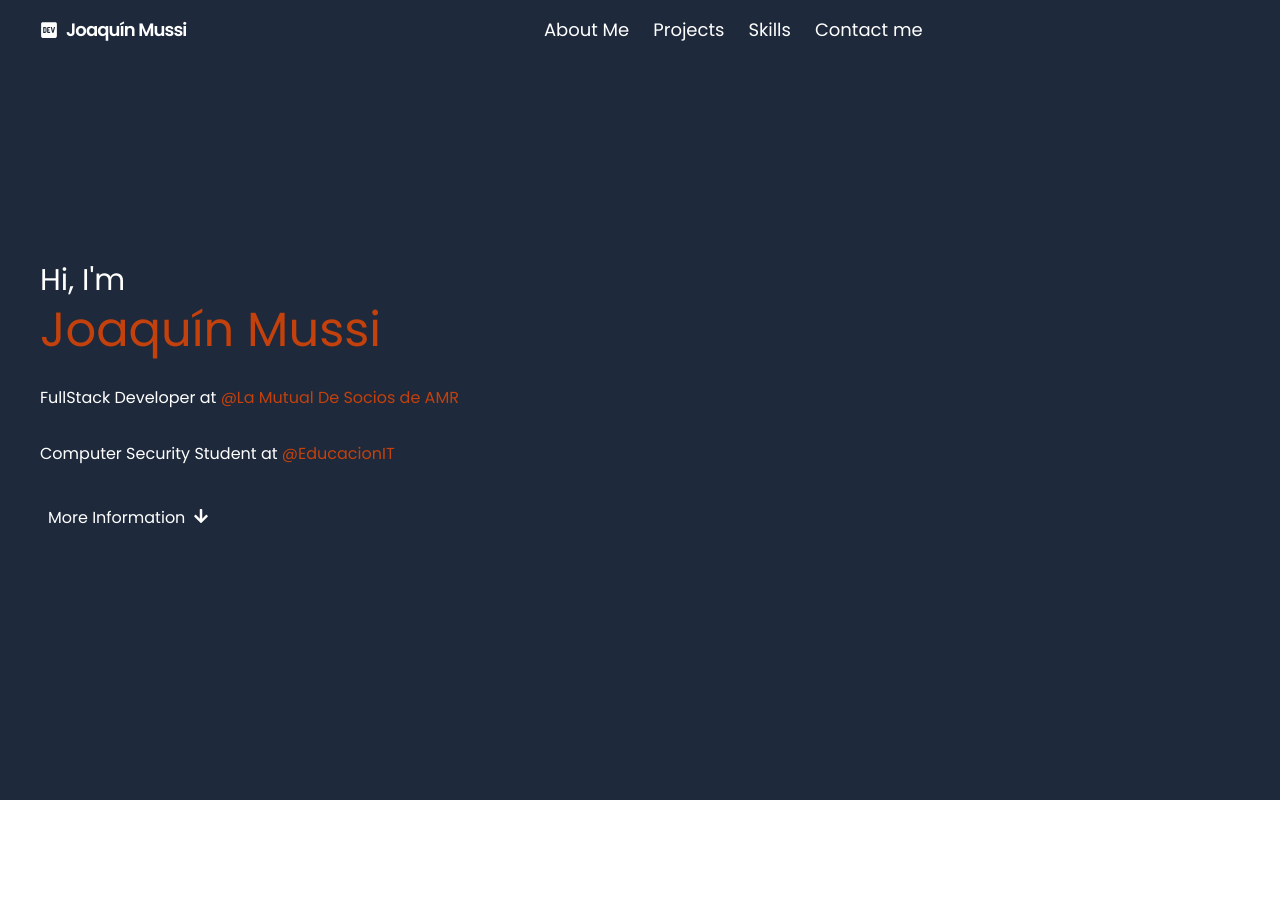
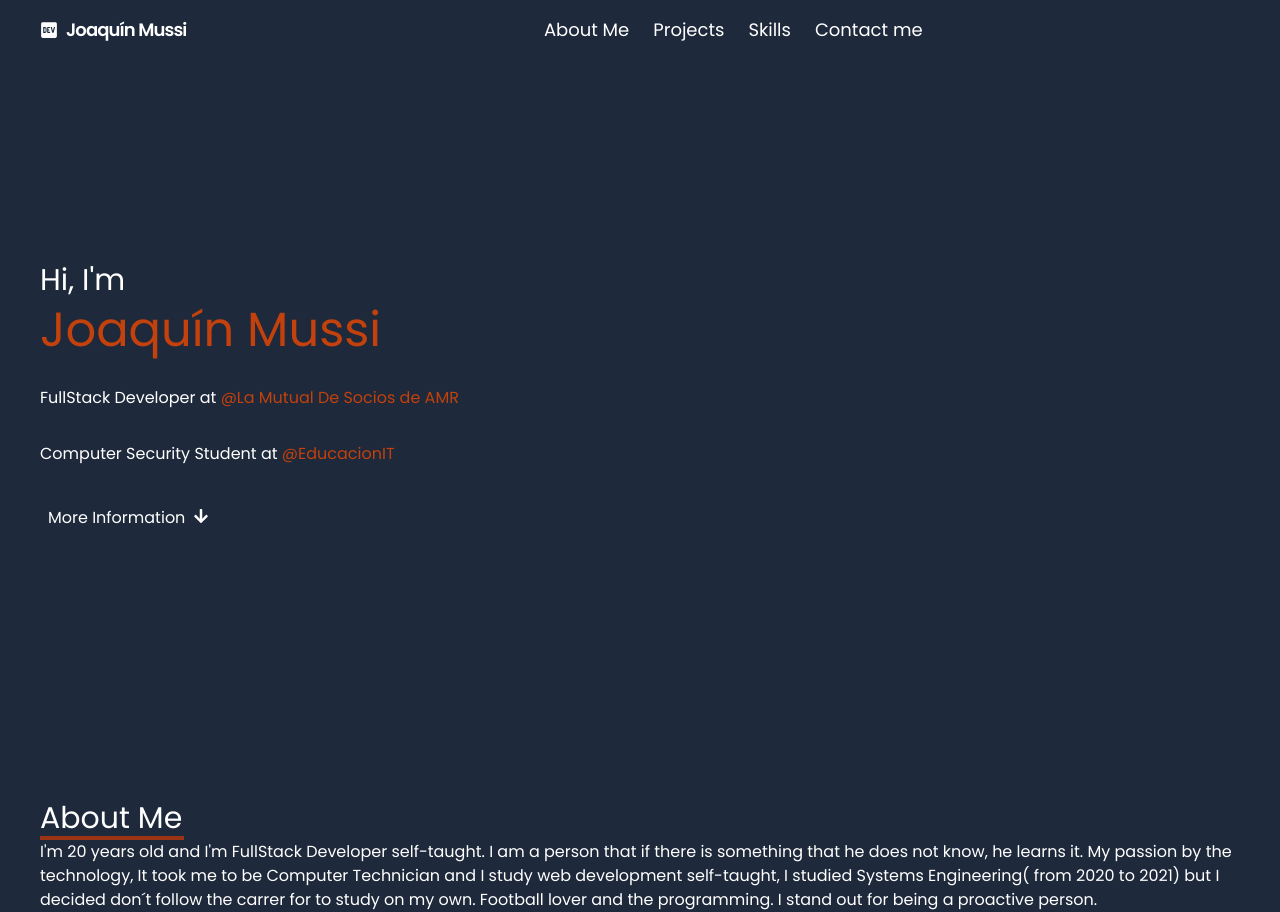
Before and after one commit to MussiDev/Portfolio-Personal, a Next.js app: page / in a window 1280 px wide. Before the commit the page ends 800 px from the top, so only its background shows below. Built offline with nearby package versions, Linux system fonts and the light colour scheme.

Commit message:
add new component to about me

```diff
--- /dev/null
+++ b/components/About/About.tsx
@@ -0,0 +1,41 @@
+import React, { use, useEffect, useState } from "react";
+
+const About = () => {
+	const [ageToday, setAgeToday] = useState(0);
+
+	const getAge = () => {
+		let today = new Date();
+		let dateOfBirth = new Date("2002/02/24");
+		let age = today.getFullYear() - dateOfBirth.getFullYear();
+		let months = today.getMonth() - dateOfBirth.getMonth();
+		if (
+			months < 0 ||
+			(months === 0 && today.getDate() < dateOfBirth.getDate())
+		) {
+			age--;
+		}
+		return setAgeToday(age);
+	};
+
+	useEffect(() => {
+		getAge();
+	}, []);
+
+	return (
+		<section className='px-10 '>
+			<h1 className='text-3xl'>About Me</h1>
+			<div className='h-1 bg-orange-800 w-36'></div>
+			<p>
+				I'm {ageToday} years old and I'm FullStack Developer self-taught. I am a
+				person that if there is something that he does not know, he learns it.
+				My passion by the technology, It took me to be Computer Technician and I
+				study web development self-taught, I studied Systems Engineering( from
+				2020 to 2021) but I decided don´t follow the carrer for to study on my
+				own. Football lover and the programming. I stand out for being a
+				proactive person.
+			</p>
+		</section>
+	);
+};
+
+export default About;
--- a/components/Home/Home.tsx
+++ b/components/Home/Home.tsx
@@ -1,13 +1,15 @@
 import React from "react";
+import About from "../About/About";
 import Main from "../Main/Main";
 import Navbar from "../Navbar/Navbar";
 
 const Home = () => {
 	return (
-		<div className='container'>
+		<>
 			<Navbar />
 			<Main />
-		</div>
+			<About />
+		</>
 	);
 };
 
```
